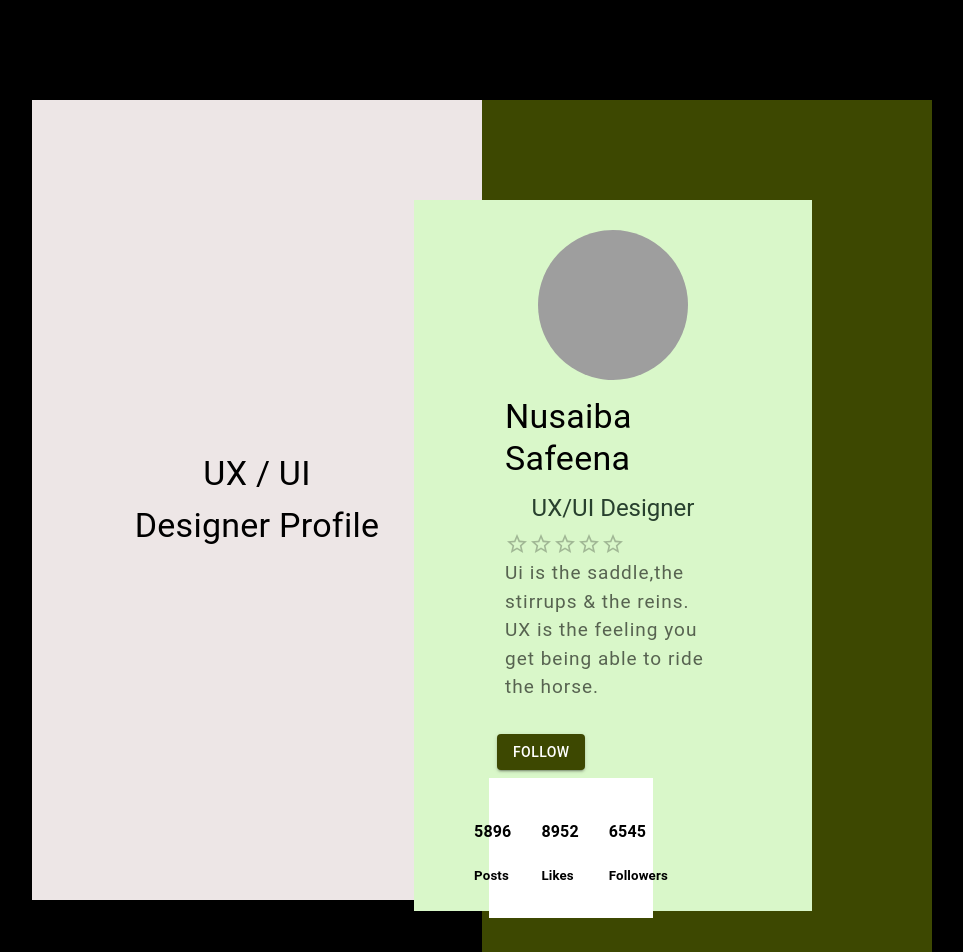
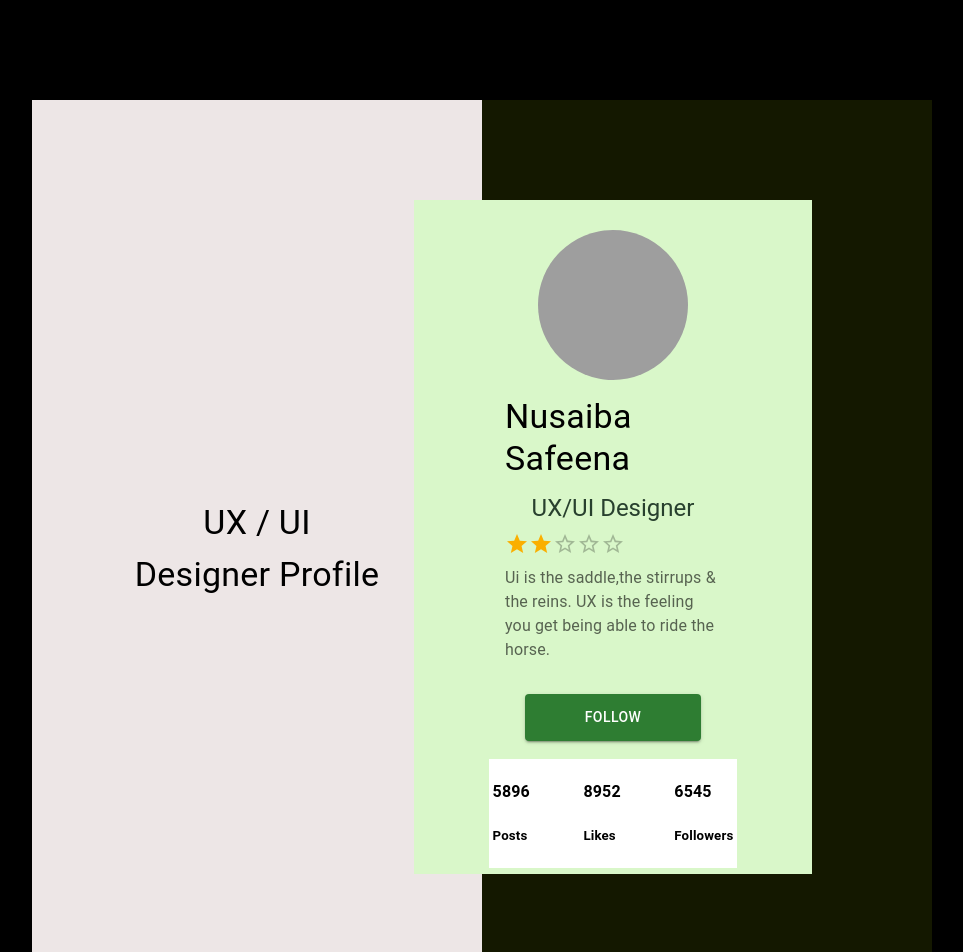
Before and after one commit to lalitjakhar/designer-profile, a React (Create React App) app: page / in a window 1280 px wide. Shown: the top 952 px of the page, without its empty margins (158-1121 px from the left). Built offline with nearby package versions, Linux system fonts and the light colour scheme; grey boxes are pictures that could not be loaded.

Commit message:
initial commit

```diff
--- a/package.json
+++ b/package.json
@@ -5,13 +5,16 @@
   "dependencies": {
     "@emotion/react": "^11.11.1",
     "@emotion/styled": "^11.11.0",
+    "@mui/icons-material": "^5.14.12",
     "@mui/material": "^5.14.12",
+    "@mui/styled-engine-sc": "^5.14.12",
     "@testing-library/jest-dom": "^5.17.0",
     "@testing-library/react": "^13.4.0",
     "@testing-library/user-event": "^13.5.0",
     "react": "^18.2.0",
     "react-dom": "^18.2.0",
     "react-scripts": "5.0.1",
+    "styled-components": "^5.3.11",
     "web-vitals": "^2.1.4"
   },
   "scripts": {
--- a/src/Components/Home/Home.jsx
+++ b/src/Components/Home/Home.jsx
@@ -9,11 +9,10 @@ import CardPic from "../../Assets/Cardpic.jpg";
 import Rating from "@mui/material/Rating";
 
 export default function Home() {
-  //   function BasicRating() {
-  const [value, setValue] = React.useState("");
+  const [value, setValue] = React.useState("2");
   return (
     <>
-      <Box sx={{ backgroundColor: "black", padding: "100px", height: "96vh" }}>
+      <Box sx={{ backgroundColor: "black", padding: "100px" }}>
         <Grid
           container
           lg={12}
@@ -27,7 +26,6 @@ export default function Home() {
             sx={{
               backgroundColor: "#ede6e6",
               gap: "10px",
-              height: "100vh",
               justifyContent: "center",
               alignItems: "center",
             }}
@@ -42,7 +40,7 @@ export default function Home() {
           <Grid
             item
             xs={5}
-            sx={{ backgroundColor: "#3d4801", height: "100wh" }}
+            sx={{ backgroundColor: "#141800" }}
           >
             <Box
               container
@@ -60,7 +58,7 @@ export default function Home() {
                     <CardMedia
                       component="img"
                       image={CardPic}
-                      alt="green iguana"
+                      alt="green lady profile"
                       sx={{
                         borderRadius: "50%",
                         width: "150px",
@@ -100,11 +98,15 @@ export default function Home() {
                         onChange={(event, newValue) => {
                           setValue(newValue);
                         }}
+                        sx={{
+                          display: 'flex',
+                          justifyContent: 'center'
+                        }}
                       />
                       <Typography
                         variant="body1"
                         color="text.secondary"
-                        sx={{ fontSize: "19px", letterSpacing: "1px" }}
+                        sx={{ fontSize: '16px', paddingTop: '10px' }}
                       >
                         Ui is the saddle,the stirrups & the reins. UX is the
                         feeling you get being able to ride the horse.
@@ -112,26 +114,22 @@ export default function Home() {
                     </CardContent>
                   </Stack>
                 </CardActionArea>
-                <CardActions>
+                <CardActions sx={{ display: 'flex', justifyContent: 'center' }}>
                   <Button
                     variant="contained"
-                    sx={{
-                      backgroundColor: "#3d4801",
-                      justifyContent: "center",
-                    }}
+                    color="success"
+                    sx={{ paddingBlock: '11px', paddingInline: '60px' }}
                   >
                     Follow
                   </Button>
                 </CardActions>
                 <Box
                   sx={{
+                    marginTop: '10px',
                     display: "flex",
-                    justifyContent: "center",
-                    height: "100px",
-                    width: "50%",
+                    justifyContent: "space-evenly",
                     backgroundColor: "white",
-                    padding: "20px",
-                    gap: "30px",
+                    gap: "50px",
                   }}
                 >
                   <Box columns={3}>
@@ -167,4 +165,3 @@ export default function Home() {
     </>
   );
 }
-// }
```
Also changed, not shown: 1 other file (tests, documents, lock files or other folders).
